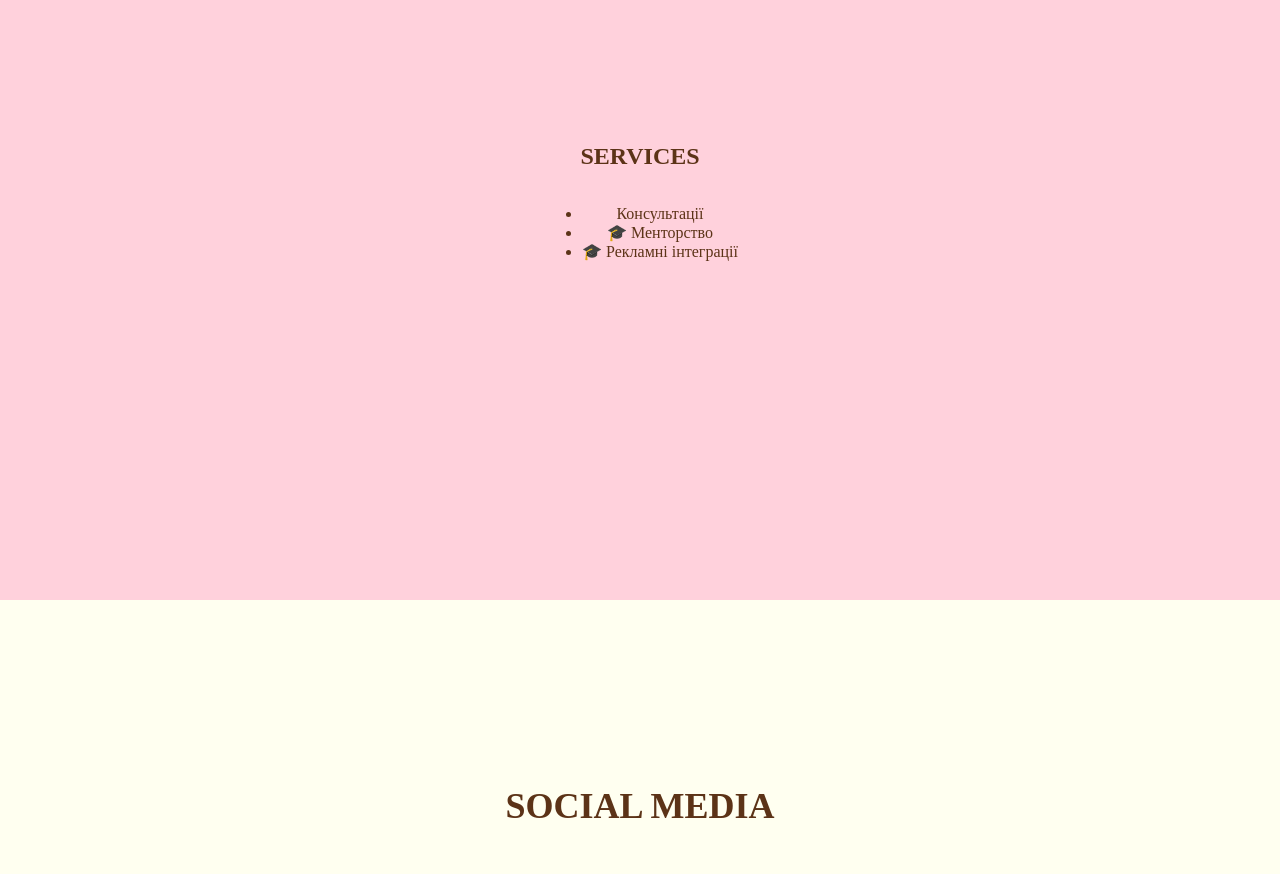
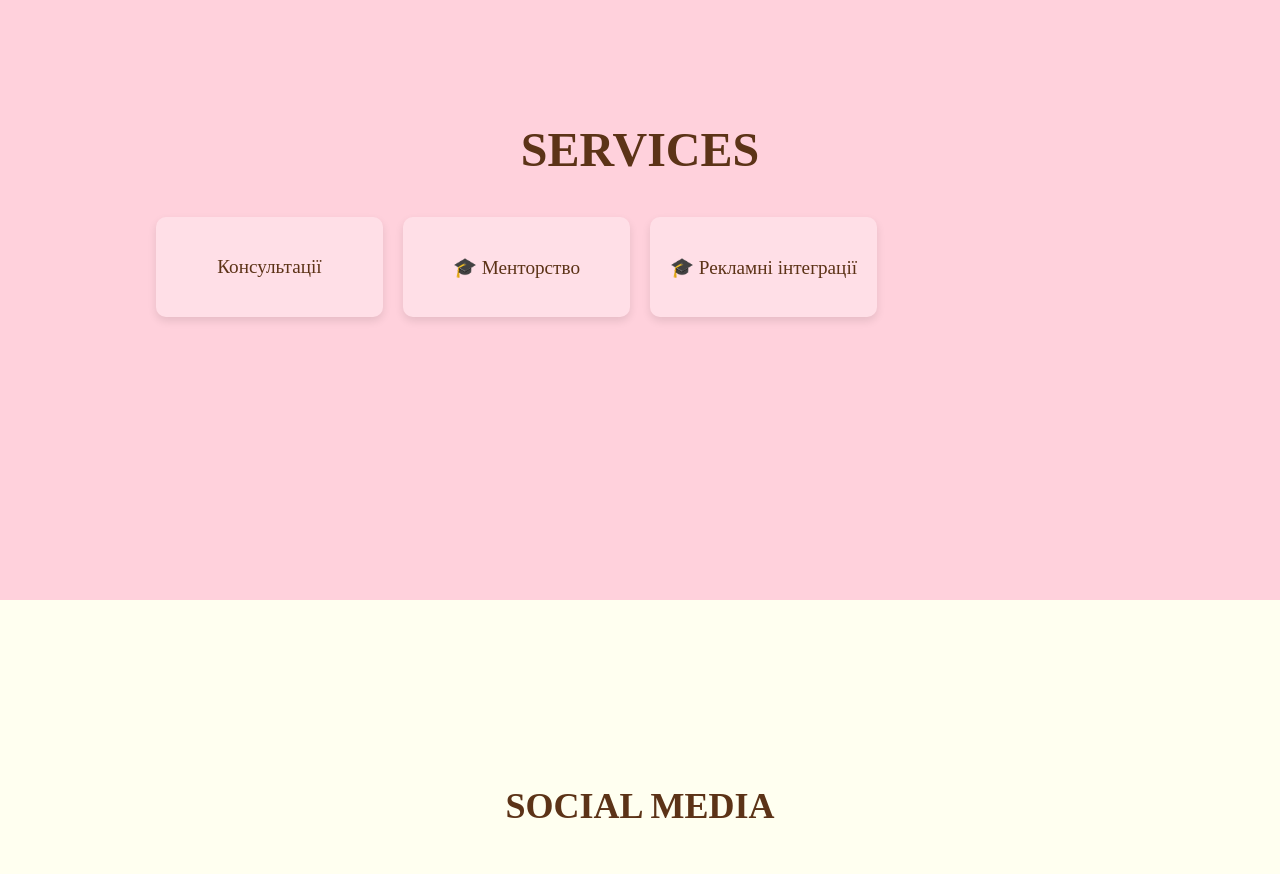
Before and after one commit to AminaOliinyk/MotherofQA, a plain HTML site: page index.html in a window 1280 px wide. Shown: the part 2600-3474 px from the top of the page. Drawn offline with Linux system fonts and the light colour scheme.

Commit message:
Changes again

```diff
--- a/style.css
+++ b/style.css
@@ -163,13 +163,49 @@ body, html {
 
 
 
-
 #services {
-  background-color:#ffd1dc;
-  color:#5C3317;
+  background-color: #ffd1dc;
+  color: #5C3317;
   text-align: center;
   padding: 60px 20px;
+
 }
+
+#services h2 {
+  font-size: 3rem;
+  margin-bottom: 40px;
+}
+
+/* Робимо ul у 4 колонки */
+#services ul {
+  display: grid;
+  grid-template-columns: repeat(4, 1fr); /* 4 колонки */
+  gap: 20px;
+  padding: 0;
+  margin: 0 auto;
+  list-style: none;
+  max-width: 1000px;
+}
+
+/* Стилізуємо li */
+#services ul li {
+  background: rgba(255, 255, 255, 0.3);
+  border-radius: 10px;
+  padding: 20px;
+  font-size: 1.2rem;
+  color: #5C3317;
+  display: flex;
+  justify-content: center;
+  align-items: center;
+  min-height: 100px;
+  box-shadow: 0 4px 8px rgba(0,0,0,0.1);
+  box-sizing: border-box;
+}
+
+
+
+
+
 
 
 #contacts {
```
